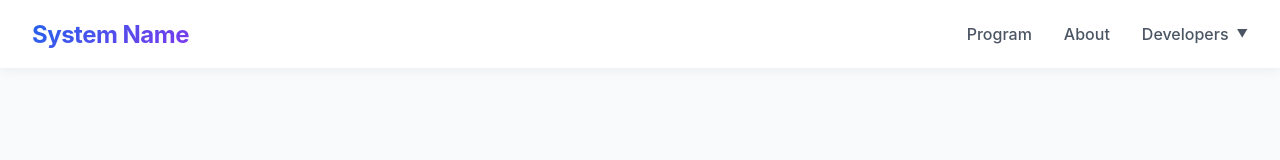
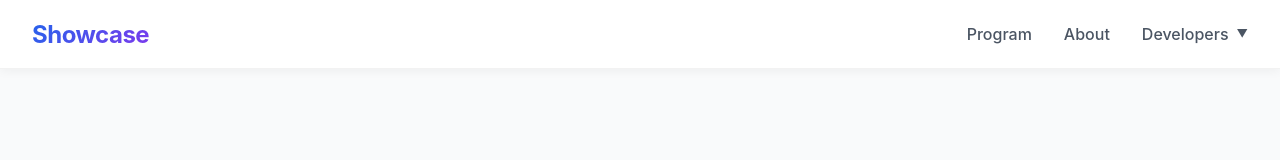
Before and after one commit to ItsJeffDev/group-unknown, a Vue app: page / in a window 1280 px wide. Shown: the top 160 px of the page. Built offline with nearby package versions, Linux system fonts and the light colour scheme.

Commit message:
Customized

```diff
--- a/src/components/Navbar.vue
+++ b/src/components/Navbar.vue
@@ -1,7 +1,7 @@
 <template>
   <nav class="navbar">
     <div class="navbar-brand">
-      <span class="system-name">System Name</span>
+      <span class="system-name">Showcase</span>
     </div>
     <div class="navbar-menu">
       <router-link to="/" class="nav-item">Program</router-link>
```
Also changed, not shown: 1 other file (tests, documents, lock files or other folders).
